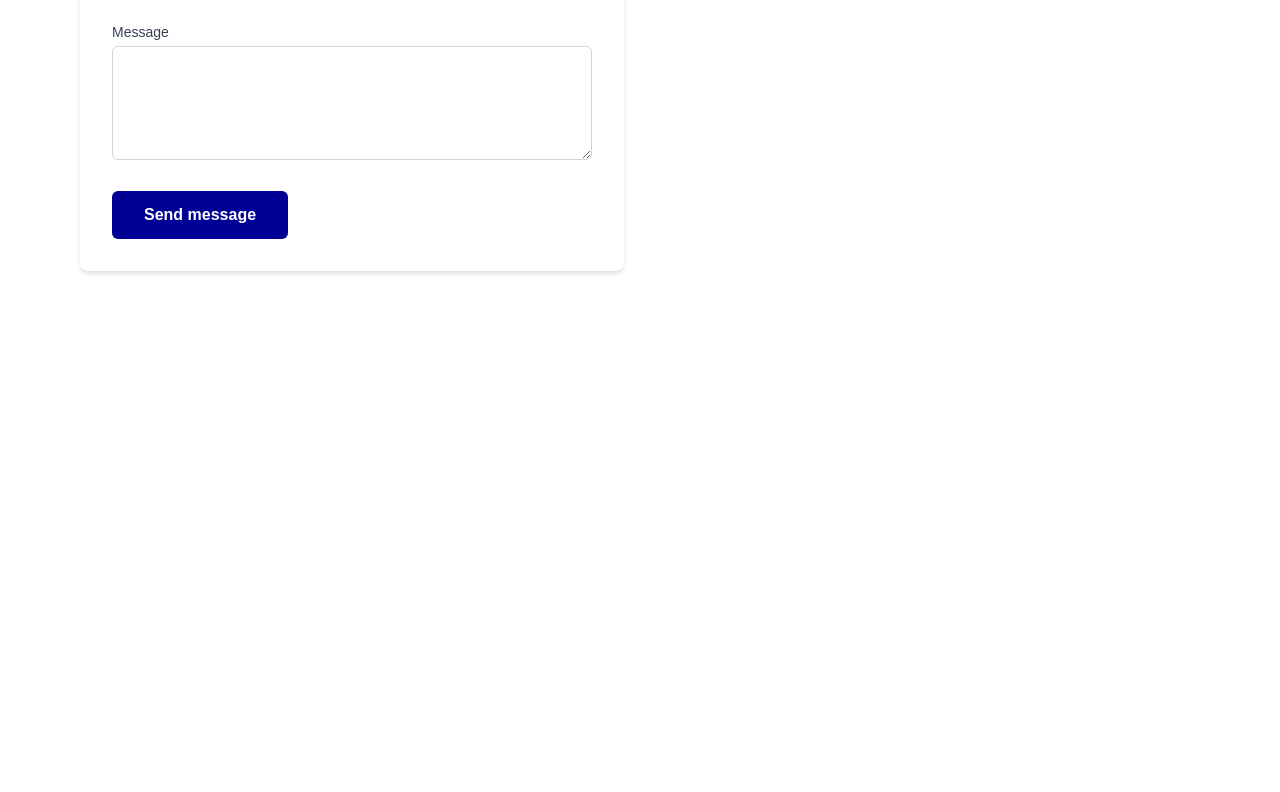
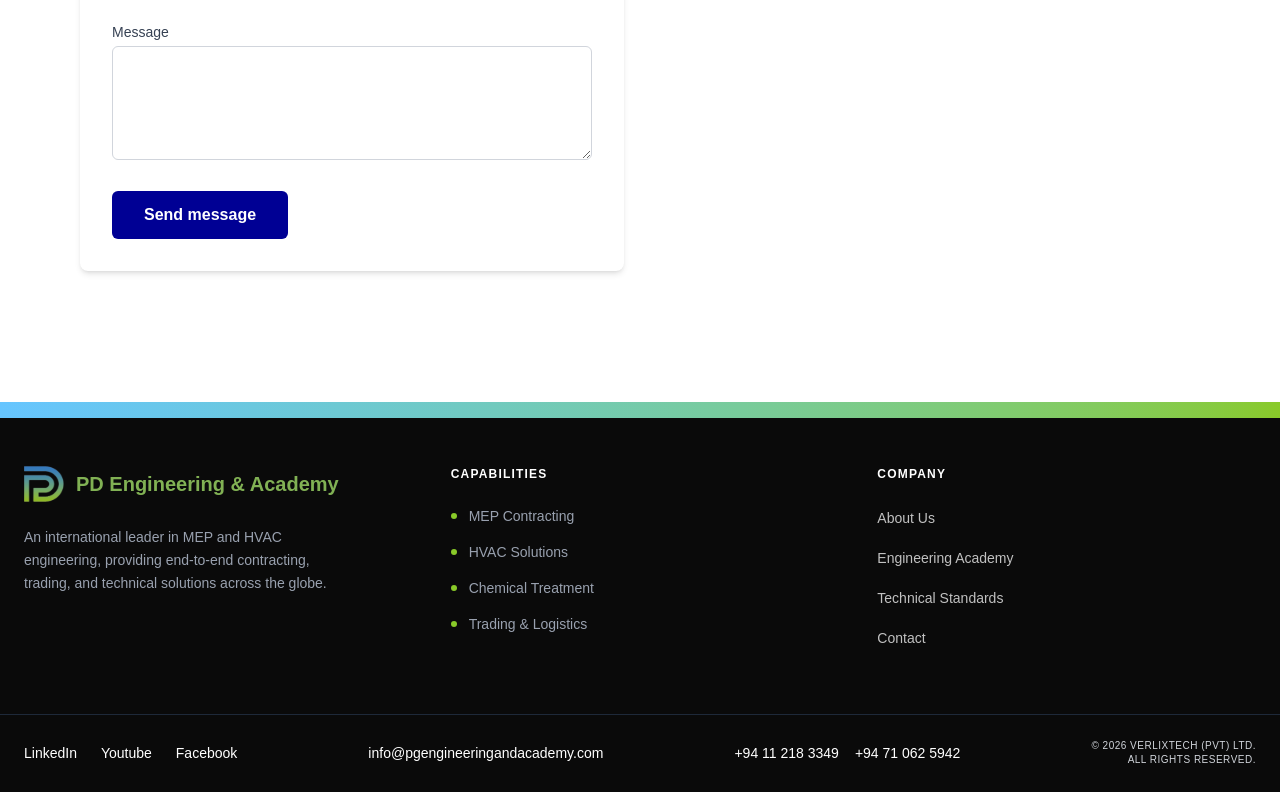
Before and after one commit to VerlixTech/VTW00089---PD-Engineering, a Next.js app: page /contact in a window 1280 px wide. Shown: the part 398-1190 px from the top of the page. Before the commit the page ends 800 px from the top, so only its background shows below. Built offline with nearby package versions, Linux system fonts and the light colour scheme.

Commit message:
create footer component

```diff
--- a/app/layout.tsx
+++ b/app/layout.tsx
@@ -2,6 +2,8 @@ import type { Metadata } from "next";
 import { Geist, Geist_Mono } from "next/font/google";
 import "./globals.css";
 import { Marck_Script } from 'next/font/google';
+import Footer from "@/components/footer";
+import { Header } from "@/components/header";
 const geistSans = Geist({
   variable: "--font-geist-sans",
   subsets: ["latin"],
@@ -33,7 +35,11 @@ export default function RootLayout({
       <body
         className={`${geistSans.variable} ${geistMono.variable} ${markScript.variable} antialiased`}
       >
+        <Header />
+
         {children}
+
+        <Footer />
       </body>
     </html>
   );
--- a/components/footer.tsx
+++ b/components/footer.tsx
@@ -1,29 +1,122 @@
-import { Linkedin, Facebook, Twitter, Youtube, Instagram, Play } from "lucide-react"
-import Link from "next/link"
-import Image from "next/image"
+import Image from "next/image";
+import Link from "next/link";
 
-export function Footer() {
-  const currentYear = new Date().getFullYear()
+const capabilities = [
+  "MEP Contracting",
+  "HVAC Solutions",
+  "Chemical Treatment",
+  "Trading & Logistics",
+];
 
-  const socialLinks = [
-    { icon: Linkedin, href: "#", label: "LinkedIn" },
-    { icon: Facebook, href: "#", label: "Facebook" },
-    { icon: Twitter, href: "#", label: "Twitter" },
-    { icon: Youtube, href: "#", label: "YouTube" },
-    { icon: Instagram, href: "#", label: "Instagram" },
-    { icon: Play, href: "#", label: "Play Store" },
-  ]
+const companyLinks = [
+  { label: "About Us", href: "/aboutUs" },
+  { label: "Engineering Academy", href: "/services/academy" },
+  { label: "Technical Standards", href: "/standards" },
+  { label: "Contact", href: "/contact" },
+];
 
-  const quickLinks = [
-    { name: "Home", href: "#home" },
-    { name: "About", href: "#about" },
-    { name: "Services", href: "#services" },
-    { name: "Contact Us", href: "#contact" },
-  ]
+const Footer = () => {
+  return (
+    <div className="relative">
+    <div className="absolute top-0 left-0 w-full h-[2vh] bg-gradient-to-r from-[#66C5FF] to-[#89CA29] z-10"></div>
 
-  return (
-      <footer className="bg-gray-800 text-white">
+    <footer style={{ background: "#0a0a0a" }} className="text-white">
+      {/* Main Footer */}
+      <div className="max-w-7xl mx-auto px-6 py-16">
+        <div className="grid grid-cols-1 md:grid-cols-3 gap-12">
 
+          {/* Left — Brand */}
+          <div className="max-w-xs">
+            <div className="flex items-center gap-3 mb-6">
+              <Image
+                src="/Logo.svg"
+                alt="PD Engineering & Academy"
+                width={40}
+                height={40}
+              />
+              <span className="text-[#81B154] font-semibold text-xl">
+                PD Engineering &amp; Academy
+              </span>
+            </div>
+            <p className="text-gray-400 text-sm leading-relaxed">
+              An international leader in MEP and HVAC engineering, providing end-to-end
+              contracting, trading, and technical solutions across the globe.
+            </p>
+          </div>
+
+          {/* Middle — Capabilities */}
+          <div>
+            <h4 className="text-xs font-semibold uppercase tracking-widest text-white mb-6">
+              Capabilities
+            </h4>
+            <ul className="space-y-4">
+              {capabilities.map((item, index) => (
+                <li key={index} className="flex items-center gap-3 text-gray-400 text-sm">
+                  <span
+                    className="w-1.5 h-1.5 rounded-full flex-shrink-0"
+                    style={{ background: "#89CA29" }}
+                  />
+                  {item}
+                </li>
+              ))}
+            </ul>
+          </div>
+
+          {/* Right — Company */}
+          <div>
+            <h4 className="text-xs font-semibold uppercase tracking-widest text-white mb-6">
+              Company
+            </h4>
+            <ul className="space-y-4">
+              {companyLinks.map((link, index) => (
+                <li key={index}>
+                  <Link
+                    href={link.href}
+                    className="text-[#EFEFEFCC] text-sm hover:text-white transition duration-200"
+                  >
+                    {link.label}
+                  </Link>
+                </li>
+              ))}
+            </ul>
+          </div>
+
+        </div>
+      </div>
+
+      {/* Divider */}
+      <div className="border-t border-gray-800" />
+
+      <div className="max-w-7xl mx-auto px-6 py-6 flex flex-col md:flex-row items-center justify-between gap-4 text-gray-500 text-sm">
+        <div className="flex items-center gap-6">
+          <Link href="#" className="text-white hover:text-gray-300 transition duration-200">LinkedIn</Link>
+          <Link href="#" className="text-white hover:text-gray-300 transition duration-200">Youtube</Link>
+          <Link href="#" className="text-white hover:text-gray-300 transition duration-200">Facebook</Link>
+        </div>
+
+        <div>
+          <a href="mailto:info@pgengineeringandacademy.com" className="text-white hover:text-gray-300 transition duration-200">
+            info@pgengineeringandacademy.com
+          </a>
+        </div>
+
+        <div className="flex items-center gap-4">
+          <a href="tel:+94112183349" className="text-white hover:text-gray-300 transition duration-200">
+            +94 11 218 3349
+          </a>
+          <a href="tel:+94710625942" className="text-white hover:text-gray-300 transition duration-200">
+            +94 71 062 5942
+          </a>
+        </div>
+
+        <div className="text-right text-[10px] uppercase tracking-wider text-[#D1D5DB] ">
+          <p>© 2026 VERLIXTECH (PVT) LTD.</p>
+          <p>ALL RIGHTS RESERVED.</p>
+        </div>
+      </div>
     </footer>
-  )
-}
+    </div>
+  );
+};
+
+export default Footer;
```
